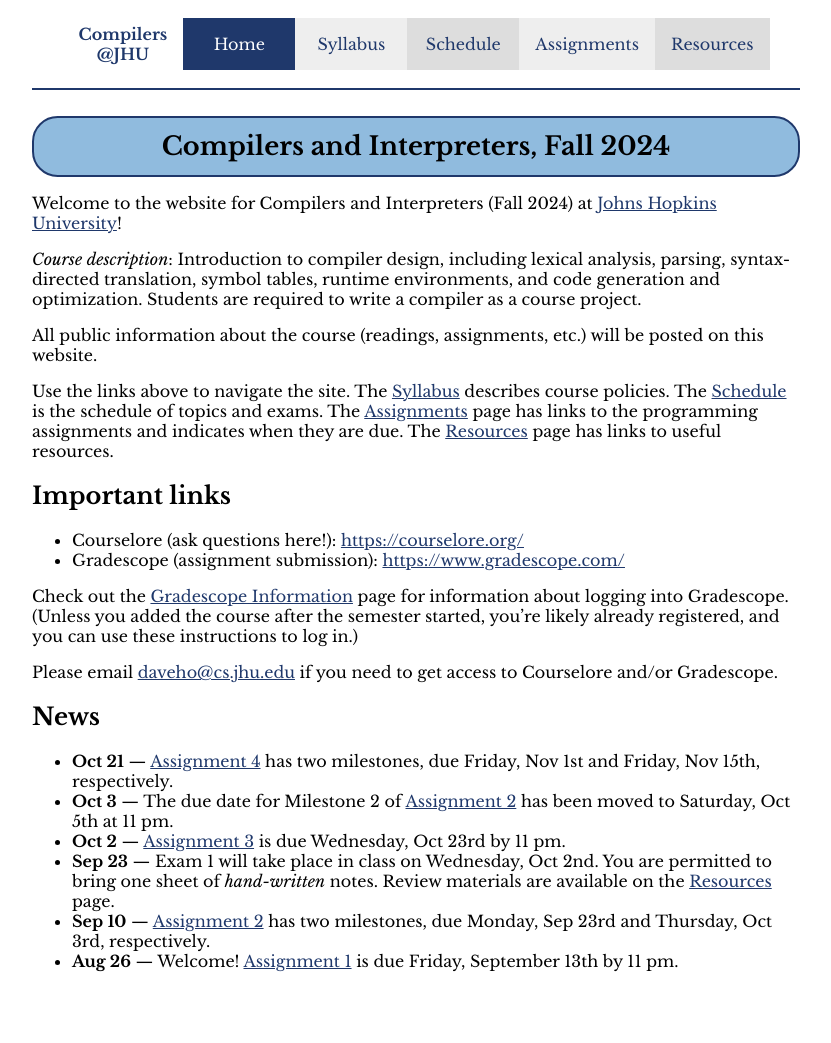
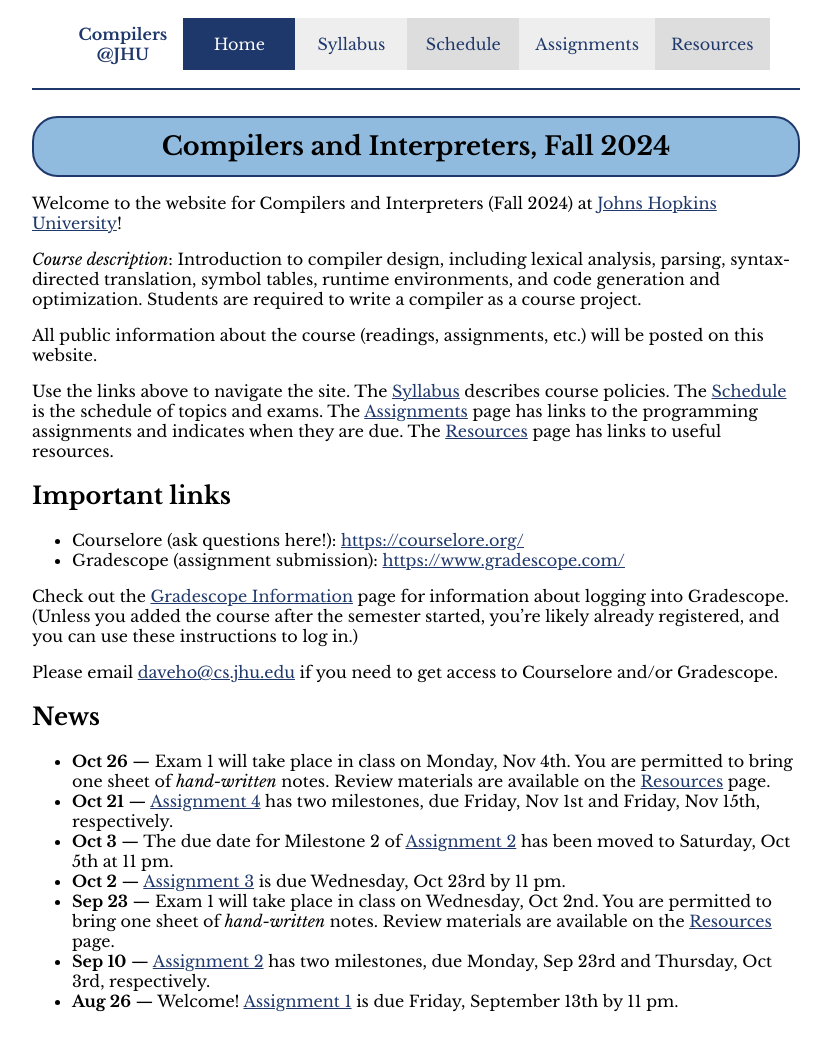
Before and after one commit to jhucompilers/fall2024, a Jekyll site: the page built from index.md, in a window 1280 px wide. Shown: the whole page, without its empty margins (224-1055 px from the left). Built offline with Jekyll 4.4.1, drawn with Linux system fonts in a browser that asks for light colours; before the commit the page ends 1003 px from its top, so only the background shows below that.

```diff
--- a/index.md
+++ b/index.md
@@ -36,6 +36,9 @@
 
 ## News
 
+* **Oct 26** — Exam 1 will take place in class on Monday, Nov 4th.
+  You are permitted to bring one sheet of *hand-written* notes.
+  Review materials are available on the [Resources](resources.html) page.
 * **Oct 21** — [Assignment 4](assign/assign04.html) has two milestones,
   due Friday, Nov 1st and Friday, Nov 15th, respectively.
 * **Oct 3** — The due date for Milestone 2 of [Assignment 2](assign/assign02.html)
```
Also changed, not shown: resources.md (+1 -2 lines), 2 other files.
